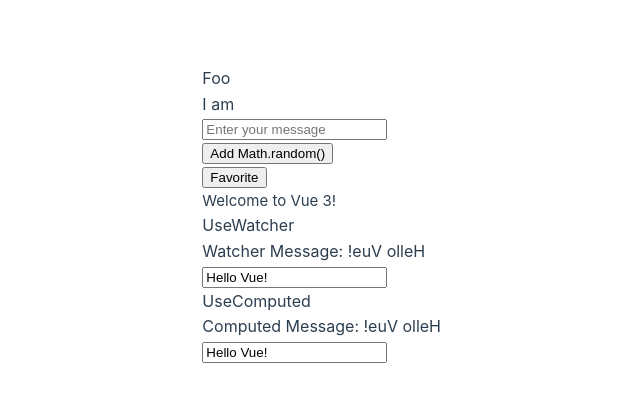
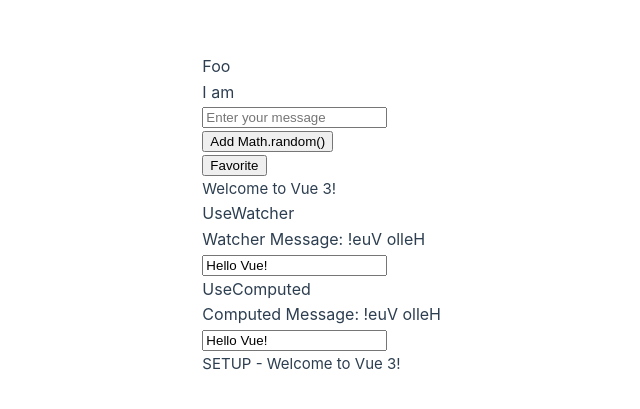
Before and after one commit to liweinan/play-vue, a Vue app: page / in a window 1280 px wide. Shown: the part 185-594 px from the top of the page, without its empty margins (199-839 px from the left). Built offline with nearby package versions, Linux system fonts and the light colour scheme.

Commit message:
use setup

```diff
--- a/src/App.vue
+++ b/src/App.vue
@@ -4,7 +4,7 @@ import Foo from './Foo.vue'
 import Comp from './Comp.vue'
 import Watcher from './UseWatcher.vue'
 import Computed from './UseComputed.vue'
-
+import Setup from './UseSetup.vue'
 // https://www.w3schools.com/vue/showvue.php?filename=demo_emit_3
 // import HelloWorld from './components/HelloWorld.vue'
 
@@ -38,7 +38,7 @@ console.log('computed : ' + JSON.stringify(Computed));
       <Comp/>
       <Watcher/>
       <Computed/>
-
+      <Setup/>
     </div>
   </header>
 
--- /dev/null
+++ b/src/UseSetup.vue
@@ -0,0 +1,10 @@
+<script lang="ts">
+import {defineComponent, h} from 'vue';
+
+export default defineComponent({
+  setup(props, context) {
+    const message = 'SETUP - Welcome to Vue 3!'
+    return () => h('div', message)
+  }
+})
+</script>
```
